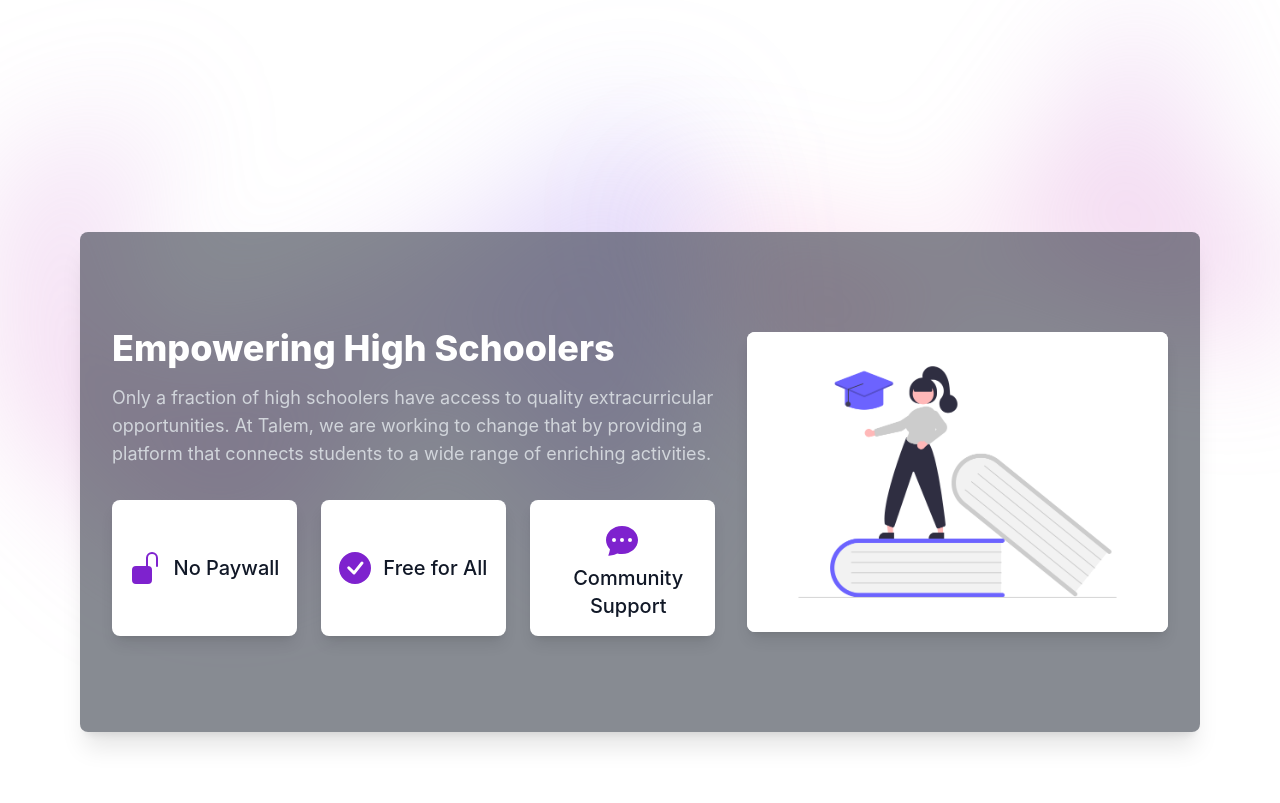
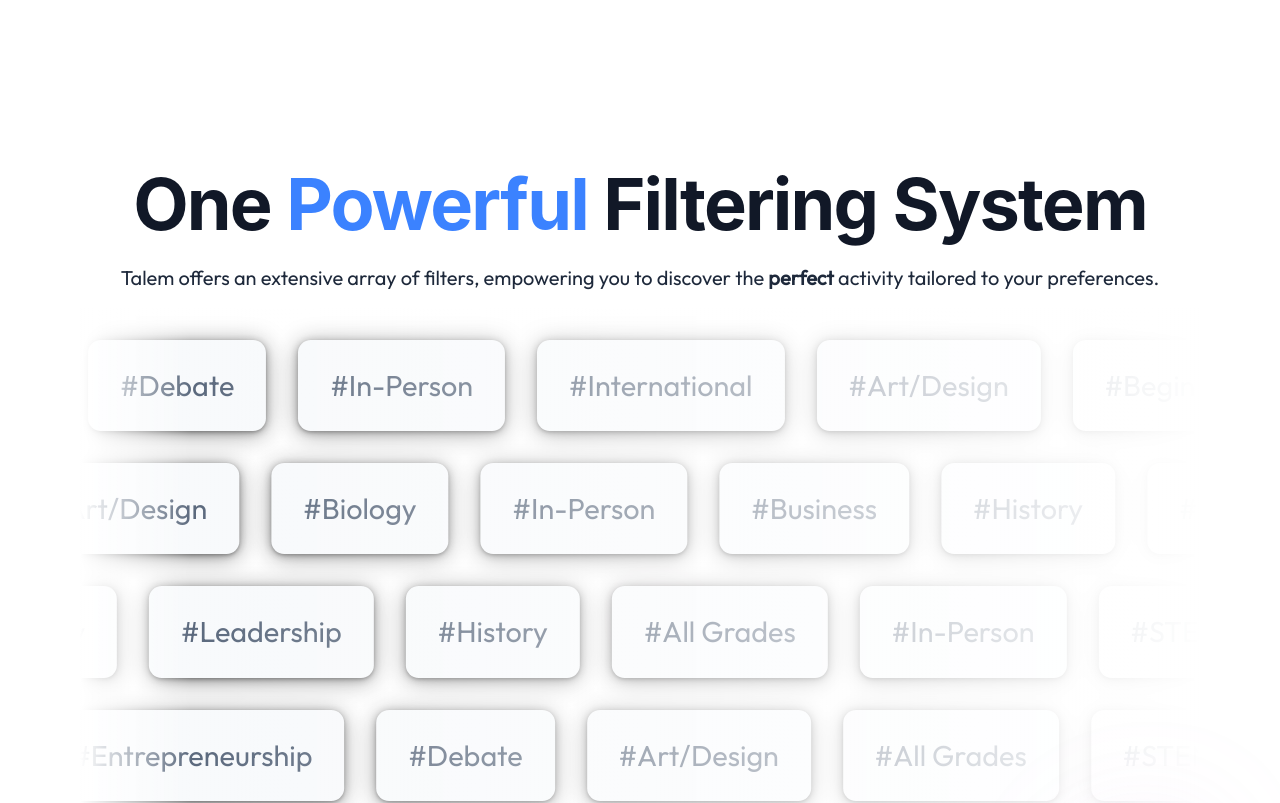
Before and after one commit to ekwoka/talem-app, a React (Create React App) app: page / in a window 1280 px wide. Shown: the part 2560-3363 px from the top of the page. Built offline with nearby package versions, Linux system fonts and the light colour scheme; no server answers; the database is empty; the HTML template or start-up script is replaced by a standard one.

Commit message:
Added filters display on homepage

```diff
--- a/src/App.js
+++ b/src/App.js
@@ -7,6 +7,7 @@ import { initializeApp } from 'firebase/app';
 import { getFirestore, collection, getDocs } from 'firebase/firestore';
 import { Analytics } from '@vercel/analytics/react';
 import AboutPage from './Pages/AboutPage';
+import TestInfinity from './Components/TestInfinity'
 
 const firebaseConfig = {
   apiKey: "AIzaSyB-R34s08Noa6MHOXTYMH69n8hmJfPflxY",
--- /dev/null
+++ b/src/Components/TestInfinity.jsx
@@ -0,0 +1,81 @@
+import React from 'react';
+import './scroll.css';
+
+const InfiniteScroll = () => {
+  const COLORS = [
+    '#bbf7d0', '#99f6e4', '#bfdbfe', '#ddd6fe', '#f5d0fe', '#fed7aa', '#fee2e2'
+  ];
+  const TAGS = [
+    'In-Person', 'All Grades', 'Programming', 'Art/Design', 'Engineering', 'Debate', 'Law',
+    'Beginner-Friendly', 'International', 'History', 'Business', 'STEM', "Biology", "Physics",
+    "Leadership", "Marketing", "Entrepreneurship"
+  ];
+  const DURATION = 15000;
+  const ROWS = 5;
+  const TAGS_PER_ROW = 6;
+
+  const random = (min, max) => Math.floor(Math.random() * (max - min)) + min;
+  const shuffle = (arr) => [...arr].sort(() => 0.5 - Math.random());
+
+  const InfiniteLoopSlider = ({ children, duration, reverse = false }) => {
+    return (
+      <div className="loop-slider" style={{
+        '--duration': `${duration}ms`,
+        '--direction': reverse ? 'reverse' : 'normal'
+      }}>
+        <div className="inner">
+          {children}
+          {children}
+        </div>
+      </div>
+    );
+  };
+
+  const Tag = ({ text }) => (
+    <div className="tag">
+      <span className="tag-text">#{text}</span>
+    </div>
+  );
+
+  return (
+    <div className="app">
+      <header className='header'>
+      <div className="relative isolate px-6 pt-7 lg:px-8">
+
+        <div
+          className="absolute inset-x-0 z-10 transform-gpu overflow-hidden blur-xl"
+          aria-hidden="true"
+        >
+          <div
+            className="relative left-[calc(50%+3rem)] aspect-[1155/678] w-[36.125rem] -translate-x-1/2 bg-gradient-to-tr from-[#ff80b5] to-[#9089fc] opacity-30 sm:left-[calc(50%+36rem)] sm:w-[72.1875rem]"
+            style={{
+              clipPath:
+                'polygon(74.1% 44.1%, 100% 61.6%, 97.5% 26.9%, 85.5% 0.1%, 80.7% 2%, 72.5% 32.5%, 60.2% 62.4%, 52.4% 68.1%, 47.5% 58.3%, 45.2% 34.5%, 27.5% 76.7%, 0.1% 64.9%, 17.9% 100%, 27.6% 76.8%, 76.1% 97.7%, 74.1% 44.1%)',
+            }}
+          />
+        </div>
+      </div>
+
+
+    <h1 className='text-5xl font-bold tracking-tight text-gray-900 sm:text-7xl '>One <span className='blue-color'>Powerful</span> Filtering System</h1>
+    <p className='font-outfit mt-6 text-xl'>Talem offers an extensive array of filters, empowering you to discover the <b>perfect </b>activity tailored to your preferences.</p>
+      </header>
+      <div className="tag-list">
+        {[...new Array(ROWS)].map((_, i) => (
+          <InfiniteLoopSlider
+            key={i}
+            duration={random(DURATION - 5000, DURATION + 5000)}
+            reverse={i % 2}
+          >
+            {shuffle(TAGS).slice(0, TAGS_PER_ROW).map((tag, index) => (
+              <Tag key={index} text={tag} />
+            ))}
+          </InfiniteLoopSlider>
+        ))}
+        <div className="fade" />
+      </div>
+    </div>
+  );
+};
+
+export default InfiniteScroll;
--- /dev/null
+++ b/src/Components/scroll.css
@@ -0,0 +1,91 @@
+/* scroll.css */
+
+@tailwind base;
+@tailwind components;
+@tailwind utilities;
+
+
+.app {
+    min-width: 98vw;
+    min-height: 100vh;
+    display: flex;
+    align-items: center;
+    justify-content: center;
+    flex-direction: column;
+    background: white; /* Light blue background color */
+    color: #1e293b; /* Dark navy blue text color */
+  }
+
+  .header {
+    display: flex;
+    flex-direction: column;
+    align-items: center;
+    margin: 1rem;
+    text-align: center;
+  }
+
+  .tag-list {
+    width: 70rem; /* Increase the width as desired */
+    max-width: 90vw;
+    display: flex;
+    flex-shrink: 0;
+    flex-direction: column;
+    gap: 2rem 0; /* Increase the gap between tags as desired */
+    position: relative;
+    padding: 2rem 0; /* Increase the padding as desired */
+    overflow: hidden;
+  }
+
+  .loop-slider .inner {
+    display: flex;
+    width: fit-content;
+    animation-name: loop;
+    animation-timing-function: linear;
+    animation-iteration-count: infinite;
+    animation-direction: var(--direction);
+    animation-duration: var(--duration);
+  }
+
+  .tag {
+    width: max-content;
+    display: flex;
+    align-items: center;
+    gap: 0 0.5rem; /* Increase the gap between elements inside tags as desired */
+    color: #1e293b; /* Dark navy blue tag text color */
+    font-size: 1.5rem; /* Increase the font size as desired */
+    background-color: #f8fafc; /* Light blue tag background color */
+    border-radius: 0.8rem;
+    padding: 1.5rem 2rem; /* Increase the padding as desired */
+    margin-right: 2rem; /* Increase the margin as desired */
+    font-family: 'Outfit';
+    box-shadow:
+      0 0.1rem 0.2rem rgba(0, 0, 0, 0.2),
+      0 0.1rem 0.5rem rgba(0, 0, 0, 0.3),
+      0 0.2rem 1.5rem rgba(0, 0, 0, 0.4);
+
+  }
+
+  .tag span {
+    font-size: 1.8rem; /* Increase the font size as desired */
+    color: #5c6a7e;
+  }
+
+  .fade {
+    pointer-events: none;
+    background: linear-gradient(90deg, white, transparent 10%, transparent 10%, white);
+    position: absolute;
+    inset: 0;
+  }
+
+  @keyframes loop {
+    0% {
+      transform: translateX(0);
+    }
+    100% {
+      transform: translateX(-50%);
+    }
+  }
+
+  .blue-color {
+    color: rgb(59,130,256);
+  }
--- a/src/Pages/Homepage.jsx
+++ b/src/Pages/Homepage.jsx
@@ -5,6 +5,7 @@ import DetailsFree from "../Components/DetailsFree";
 import CallToAction from "../Components/CallToAction";
 import Footer from "../Components/Footer";
 import AccessSection from "../Components/AccessSection";
+import TestInfinity from "../Components/TestInfinity"
 
 export default function Homepage() {
     return (
@@ -12,6 +13,7 @@ export default function Homepage() {
             <HeroMain />
             <BodyDescription />
             <DetailsFree />
+            <TestInfinity />
             <AccessSection />
             <CallToAction />
             <Footer />
```
